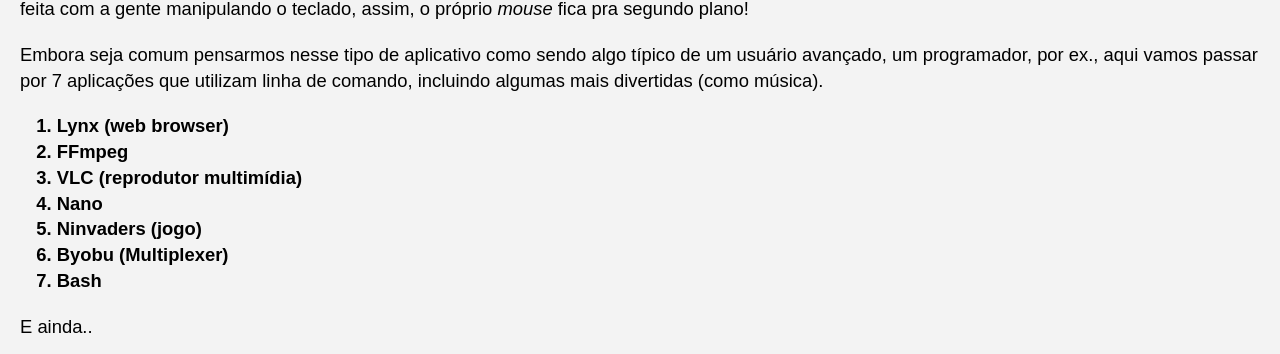
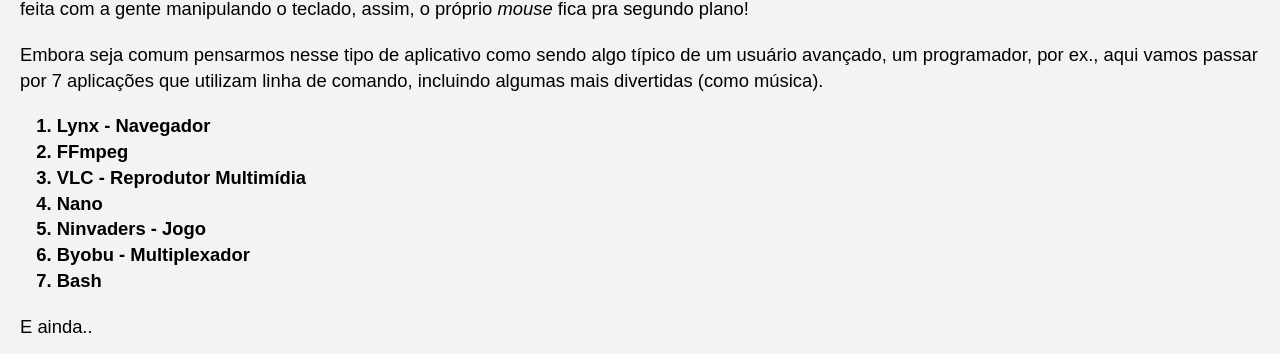
Before and after one commit to Joesynth/joesynth.github.io, a Jekyll site: the page built from _posts/2021-01-21-software-de-linha-de-comando.md, in a window 1280 px wide and 900 px high. Shown: the part 415-769 px from the top of the window. Built offline with Jekyll 4.4.1, drawn with Linux system fonts in a browser that asks for light colours.

Commit message:
Update 2021-01-21-software-de-linha-de-comando.md

```diff
--- a/_posts/2021-01-21-software-de-linha-de-comando.md
+++ b/_posts/2021-01-21-software-de-linha-de-comando.md
@@ -9,12 +9,12 @@
 Embora seja comum pensarmos nesse tipo de aplicativo como sendo algo típico de um usuário avançado, um programador, por ex., aqui vamos passar por 7 aplicações que utilizam linha de comando, incluindo algumas mais divertidas (como música).
 
 
-1. Lynx (web browser)
+1. Lynx - Navegador
 2. FFmpeg
-3. VLC (reprodutor multimídia)
+3. VLC - Reprodutor Multimídia
 4. Nano
-5. Ninvaders (jogo)
-6. Byobu (Multiplexer)
+5. Ninvaders - Jogo
+6. Byobu - Multiplexador
 7. Bash
 
 E ainda..
```
